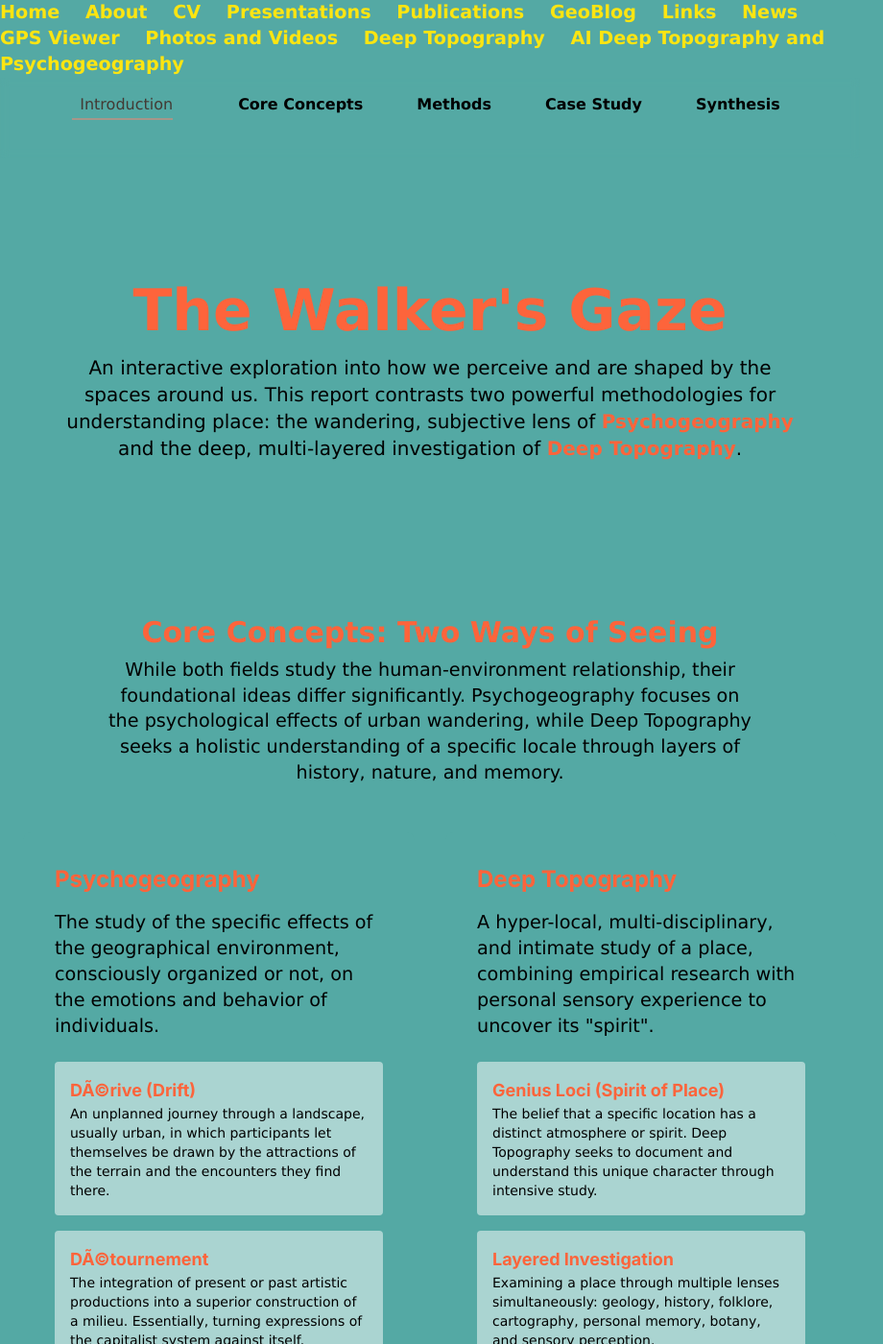
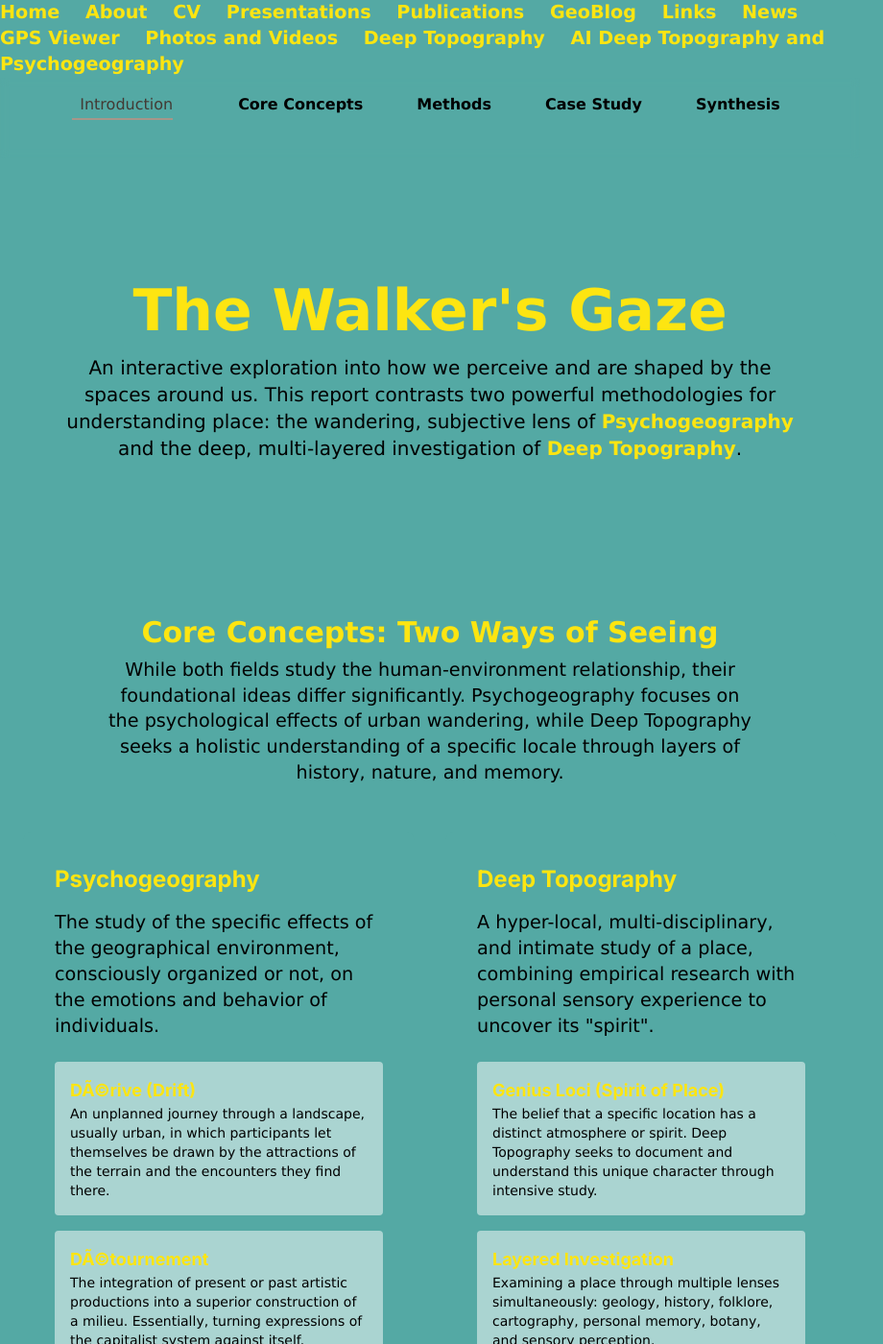
Before and after one commit to ltclasper/ltclasper.github.io, a Jekyll site: the page built from AI Deep Topography and Psychogeography/index.html, in a window 1280 px wide and 1400 px high. Shown: the whole window at 96% size, without its empty margins (0-920 px from the left). Built offline with Jekyll 4.4.1, drawn with Linux system fonts in a browser that asks for light colours; nearby versions of some CDN libraries.

Commit message:
Update index.html

```diff
--- a/AI Deep Topography and Psychogeography/index.html
+++ b/AI Deep Topography and Psychogeography/index.html
@@ -26,8 +26,8 @@ title: AI Deep Topography and Psychogeography
         }
         .accent-bg { background-color: #54A9A4; } /* blue green */
         .accent-text { color: #000000; } /* black */
-        .highlight-border { border-color: #FDE511; } /* yellow */
-        .highlight-text { color: #FD643B; }
+        .highlight-border { border-color: #FD643B; } /* orange*/
+        .highlight-text { color: #FDE511; }
         .sticky-nav {
             position: sticky;
             top: 0;
```
